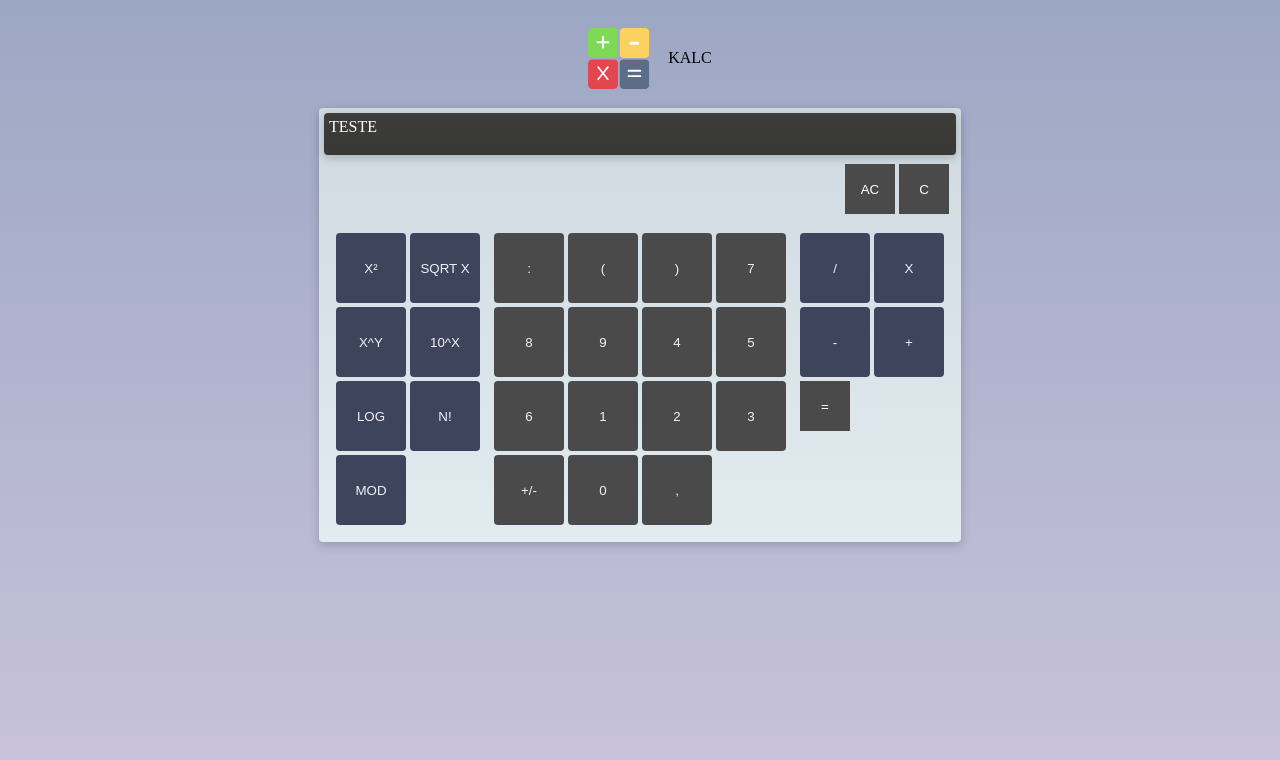
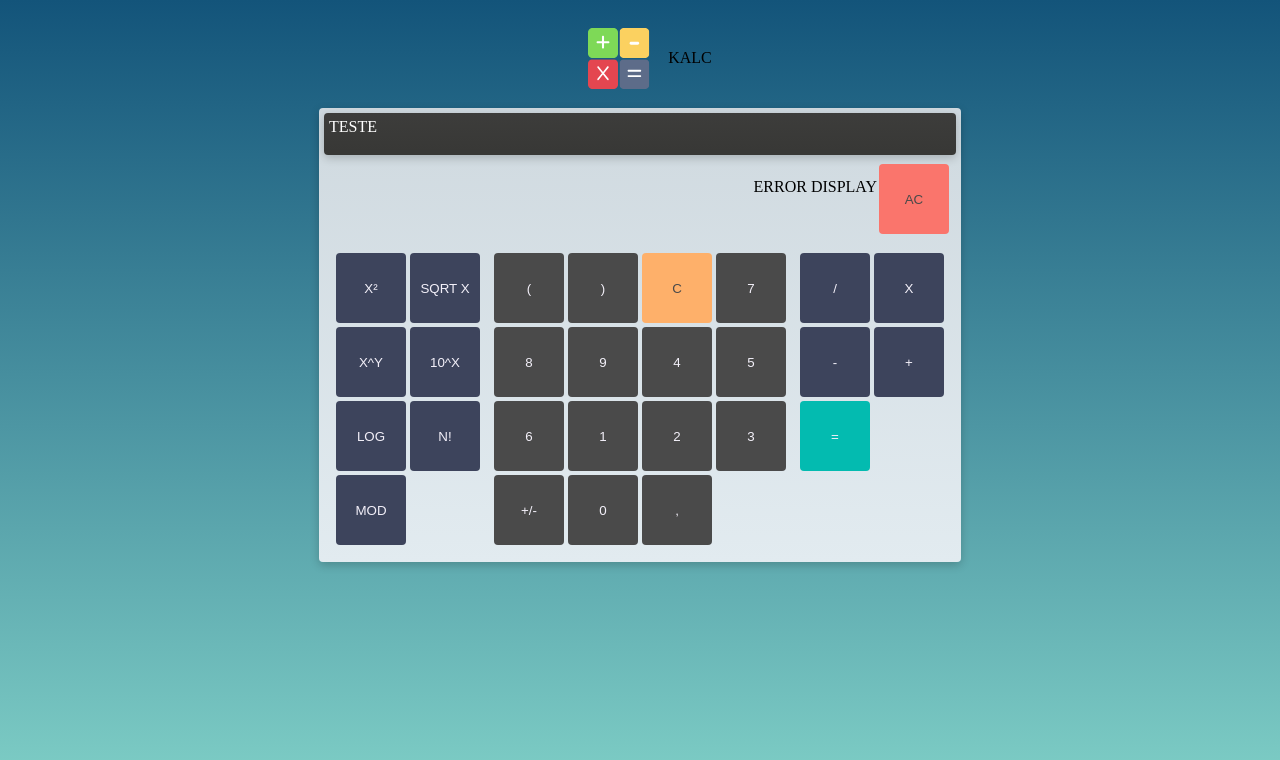
Before and after one commit to LFCavalcanti/kalc, a React (Vite) app: page / in a window 1280 px wide. Shown: the top 760 px of the page. Built offline with nearby package versions, Linux system fonts and the light colour scheme.

Commit message:
Button components for all buttons and CSS

```diff
--- /dev/null
+++ b/src/components/BtnClear/BtnClear.module.scss
@@ -0,0 +1,47 @@
+@import "../../styleVariables.scss";
+$margin: 2px;
+$padding: 2px;
+$min-height: 70px;
+$max-height: 170px;
+$min-width: 70px;
+$max-width: 170px;
+$border-radius: 0.25rem;
+$border: 0;
+
+.btnC {
+    margin: $margin;
+    padding: $padding;
+    color: $grey-darkest;
+    background-color: $orange-mid;
+    min-height: $min-height;
+    max-height: $max-height;
+    min-width: $min-width;
+    max-width: $max-width;
+    border-radius: $border-radius;
+    border: $border;
+}
+.btnC:hover {
+    background-color: $yellow-mid;
+}
+.btnC:active {
+    background-color: $yellow-light;
+}
+
+.btnAc {
+    margin: $margin;
+    padding: $padding;
+    color: $grey-darkest;
+    background-color: $magenta-dark;
+    min-height: $min-height;
+    max-height: $max-height;
+    min-width: $min-width;
+    max-width: $max-width;
+    border-radius: $border-radius;
+    border: $border;
+}
+.btnAc:hover {
+    background-color: $magenta-mid;
+}
+.btnAc:active {
+    background-color: $magenta-light;
+}
--- /dev/null
+++ b/src/components/BtnClear/index.tsx
@@ -0,0 +1,15 @@
+import styles from './BtnClear.module.scss'
+
+interface props {
+    text: string,
+    variant?: string
+}
+
+export default function BtnClear({
+    text = 'Botão',
+    variant = 'c'
+}: props){
+    return (
+        <button className={variant === 'c' ? styles.btnC : styles.btnAc}>{text}</button>
+    )
+}
--- /dev/null
+++ b/src/components/BtnExec/BtnExec.module.scss
@@ -0,0 +1,30 @@
+@import "../../styleVariables.scss";
+$margin: 2px;
+$padding: 2px;
+$min-height: 70px;
+$max-height: 170px;
+$min-width: 70px;
+$max-width: 170px;
+$border-radius: 0.25rem;
+$border: 0;
+
+.btnExec {
+    margin: $margin;
+    padding: $padding;
+    color: $grey-neutral;
+    background-color: $green-dark;
+    min-height: $min-height;
+    max-height: $max-height;
+    min-width: $min-width;
+    max-width: $max-width;
+    border-radius: $border-radius;
+    border: $border;
+}
+.btnExec:hover {
+    background-color: $green-mid;
+    color: $grey-darkest;
+}
+.btnExec:active {
+    background-color: $green-light;
+    color: $grey-darkest;
+}
--- /dev/null
+++ b/src/components/BtnExec/index.tsx
@@ -0,0 +1,13 @@
+import styles from './BtnExec.module.scss'
+
+interface props {
+    text: string
+}
+
+export default function BtnExec({
+    text = 'Botão'
+}: props){
+    return (
+        <button className={styles.btnExec}>{text}</button>
+    )
+}
--- a/src/components/Keypad/index.tsx
+++ b/src/components/Keypad/index.tsx
@@ -1,11 +1,15 @@
+import BtnClear from '../BtnClear'
+import BtnExec from '../BtnExec'
 import BtnKeypad from '../BtnKeypad'
 import styles from './Keypad.module.scss'
 export default function Keypad(){
     return(
         <>
             <div className={styles.clearBtn}>
-                <button>C</button>
-                <button>AC</button>
+                <BtnClear text="AC" variant="ac"></BtnClear>
+                {<div>
+                    <p>ERROR DISPLAY</p>
+                </div>}
             </div>
 
             <div className={styles.buttons}>
@@ -19,9 +23,9 @@ export default function Keypad(){
                     <BtnKeypad text="MOD" variant='op'></BtnKeypad>
                 </div>
                 <div className={styles.numbers}>
-                    <BtnKeypad text=":"></BtnKeypad>
                     <BtnKeypad text="("></BtnKeypad>
                     <BtnKeypad text=")"></BtnKeypad>
+                    <BtnClear text="C"></BtnClear>
                     <BtnKeypad text="7"></BtnKeypad>
                     <BtnKeypad text="8"></BtnKeypad>
                     <BtnKeypad text="9"></BtnKeypad>
@@ -40,7 +44,7 @@ export default function Keypad(){
                     <BtnKeypad text="X" variant="op"></BtnKeypad>
                     <BtnKeypad text="-" variant="op"></BtnKeypad>
                     <BtnKeypad text="+" variant="op"></BtnKeypad>
-                    <button>=</button>
+                    <BtnExec text="="></BtnExec>
                 </div>
             </div>
         </>
--- a/src/index.module.scss
+++ b/src/index.module.scss
@@ -6,8 +6,8 @@ html {
 
 body {
     align-items: center;
-    //background: linear-gradient(#13547a, #80d0c7);
-    background: linear-gradient($blue-light, $magenta-mid);
+    background: linear-gradient(#13547a, #80d0c7);
+    //background: linear-gradient($blue-light, $magenta-mid);
     background-repeat: no-repeat;
     background-attachment: fixed;
 }
--- a/src/styleVariables.scss
+++ b/src/styleVariables.scss
@@ -3,7 +3,15 @@ $blue-light: #9CA7C3;
 $grey-neutral: #F3F0F9;
 $grey-dark: #63686F;
 $grey-darkest: #4a4a4a;
-$magenta-light: #ECE1F1;
-$magenta-mid: #CAC3DC;
+$magenta-light: #ffb4af;
+$magenta-mid: #fa9088;
+$magenta-dark: #fa756c;
 $red-mid: #FBB7CB;
 $red-dark: #c62a2a;
+$orange-mid: #FEB06A;
+$yellow-mid: #FBD160;
+$yellow-light: #ffefc4;
+$beige-light: #FBF6F3;
+$green-light: #E2F8F0;
+$green-mid: #50DEBC;
+$green-dark: #03BBB0;
```
